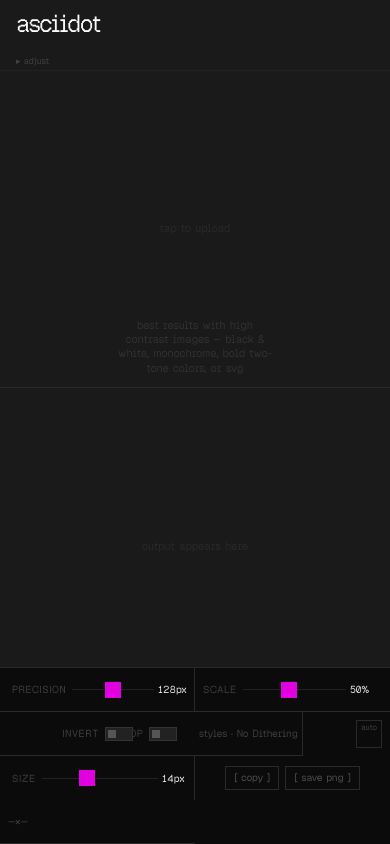
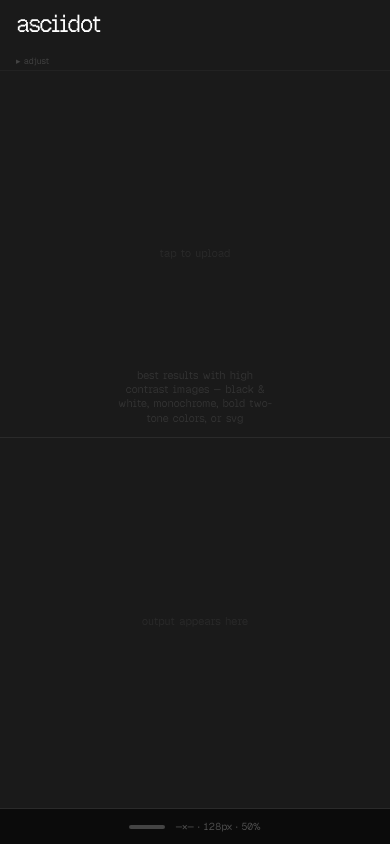
Before and after one commit to rblez/asciidot, a React (Vite) app: page / in a window 390 px wide. Built offline with nearby package versions, Linux system fonts and the light colour scheme.

Commit message:
v1.0.12: iOS/Android bottom sheet pattern for mobile controls

```diff
--- a/src/App.css
+++ b/src/App.css
@@ -510,6 +510,13 @@
   display: none;
 }
 
+/* Hide mobile sheet elements on desktop */
+.sheet-collapsed,
+.sheet-backdrop,
+.sheet-panel {
+  display: none;
+}
+
 /* ── Auto threshold button ── */
 .auto-btn {
   font-family: 'Geist Pixel', monospace;
@@ -670,7 +677,7 @@
   /* Split panels → stack */
   .preview-area {
     flex-direction: column;
-    padding-bottom: 140px;
+    padding-bottom: 40px;
   }
   .box {
     width: 100%;
@@ -682,171 +689,180 @@
     border-bottom: 1px solid #2a2a2a;
   }
 
-  /* ── Settings as fixed floating nav footer ── */
+  /* Hide desktop settings bar on mobile */
   .settings {
+    display: none;
+  }
+
+  /* ── Bottom sheet collapsed bar ── */
+  .sheet-collapsed {
     position: fixed;
     bottom: 0;
     left: 0;
     right: 0;
     z-index: 10;
-    height: auto;
-    min-height: auto;
-    padding: 0;
-    flex-wrap: wrap;
-    gap: 0;
-    border-top: 1px solid #2a2a2a;
+    height: 36px;
+    display: flex;
+    align-items: center;
+    justify-content: center;
+    gap: 10px;
     background: rgba(10, 10, 10, 0.92);
     -webkit-backdrop-filter: blur(8px);
     backdrop-filter: blur(8px);
-    display: grid;
-    grid-template-columns: 1fr 1fr;
-    grid-template-rows: 44px 44px 44px;
-    align-items: stretch;
-    justify-content: stretch;
+    border-top: 1px solid #2a2a2a;
+    cursor: pointer;
+  }
+  .sheet-handle {
+    display: block;
+    width: 36px;
+    height: 4px;
+    border-radius: 2px;
+    background: #444;
+    flex-shrink: 0;
+  }
+  .sheet-preview {
+    font-family: 'Geist Pixel', monospace;
+    font-size: 10px;
+    color: #555;
+    line-height: 1;
+    user-select: none;
   }
 
-  /* Hide mobile extras on desktop */
-  .mobile-auto {
-    display: none;
+  /* ── Sheet backdrop ── */
+  .sheet-backdrop {
+    position: fixed;
+    inset: 0;
+    background: rgba(0, 0, 0, 0.4);
+    z-index: 20;
+    opacity: 0;
+    pointer-events: none;
+    transition: opacity 0.25s;
   }
-  .mobile-actions {
-    display: none;
-  }
-  /* On mobile show them */
-  .mobile-auto {
-    display: flex;
-  }
-  .mobile-actions {
-    display: flex;
+  .sheet-backdrop.open {
+    opacity: 1;
+    pointer-events: auto;
   }
 
-  .settings > .setting-group {
-    margin: 0;
-    padding: 0 8px;
-    height: 44px;
+  /* ── Expanded sheet panel ── */
+  .sheet-panel {
+    position: fixed;
+    bottom: 0;
+    left: 0;
+    right: 0;
+    z-index: 21;
+    background: #1a1a1a;
+    border-top: 1px solid #2a2a2a;
+    max-height: 65vh;
+    overflow-y: auto;
+    transform: translateY(100%);
+    transition: transform 0.3s cubic-bezier(0.32, 0.72, 0, 1);
+    will-change: transform;
+  }
+  .sheet-panel.open {
+    transform: translateY(0);
+  }
+
+  .sheet-header {
     display: flex;
     align-items: center;
-    gap: 4px;
-    border-bottom: 1px solid #2a2a2a;
-    box-sizing: border-box;
+    justify-content: space-between;
+    padding: 8px 16px;
+    border-bottom: 1px solid #222;
+    position: sticky;
+    top: 0;
+    background: #1a1a1a;
+    z-index: 1;
   }
-  .settings > .setting-group:last-of-type {
-    display: none;
+  .sheet-header .sheet-handle {
+    margin: 0 auto;
+    position: absolute;
+    left: 50%;
+    transform: translateX(-50%);
+    top: 8px;
+  }
+  .sheet-title {
+    font-family: 'Geist Pixel', monospace;
+    font-size: 11px;
+    color: #555;
+    text-transform: uppercase;
+    letter-spacing: 0.08em;
+    line-height: 1;
+    visibility: hidden;
+  }
+  .sheet-close {
+    font-family: 'Geist Pixel', monospace;
+    font-size: 14px;
+    color: #555;
+    background: none;
+    border: none;
+    cursor: pointer;
+    line-height: 1;
+    padding: 4px 8px;
+    margin-left: auto;
+  }
+  .sheet-close:hover {
+    color: #e000e0;
   }
 
-  .setting-group + .setting-group::before {
-    display: none;
+  .sheet-body {
+    padding: 4px 0 20px;
   }
 
-  /* Row 1 col 1: Precision */
-  .settings > .setting-group:nth-of-type(1) {
-    grid-column: 1;
-    grid-row: 1;
-    padding: 0 8px 0 12px;
-    border-right: 1px solid #2a2a2a;
+  .sheet-row {
+    display: flex;
+    align-items: center;
+    padding: 10px 16px;
+    border-bottom: 1px solid #1a1a1a;
   }
-  .settings > .setting-group:nth-of-type(1) label {
-    display: block;
+  .sheet-row-label {
+    font-family: 'Geist Pixel', monospace;
     font-size: 10px;
     color: #444;
-    margin-right: 2px;
-    white-space: nowrap;
+    text-transform: uppercase;
+    letter-spacing: 0.05em;
+    min-width: 56px;
+    flex-shrink: 0;
   }
-  .settings > .setting-group:nth-of-type(1) .auto-btn {
-    display: none;
+  .sheet-row-control {
+    flex: 1;
+    display: flex;
+    align-items: center;
+    gap: 8px;
   }
-  .settings > .setting-group:nth-of-type(1) input {
-    width: 100%;
+  .sheet-row-control input[type="range"] {
+    -webkit-appearance: none;
+    appearance: none;
+    flex: 1;
+    height: 1px;
+    background: #222;
+    border: none;
+    outline: none;
+    cursor: pointer;
+    margin: 0;
   }
-  .settings > .setting-group:nth-of-type(1) .setting-value {
+  .sheet-row-control input[type="range"]::-webkit-slider-thumb {
+    -webkit-appearance: none;
+    appearance: none;
+    width: 16px;
+    height: 16px;
+    background: #e000e0;
+    cursor: pointer;
+    border: none;
+  }
+  .sheet-row-control input[type="range"]::-moz-range-thumb {
+    width: 16px;
+    height: 16px;
+    background: #e000e0;
+    cursor: pointer;
+    border: none;
+  }
+  .sheet-row-control .setting-value {
     font-size: 10px;
     color: #fff;
-    min-width: 28px;
+    min-width: 32px;
+    font-family: 'Geist Pixel', monospace;
   }
-
-  /* Row 1 col 2: Scale */
-  .settings > .setting-group:nth-of-type(2) {
-    grid-column: 2;
-    grid-row: 1;
-    padding: 0 12px 0 8px;
-  }
-  .settings > .setting-group:nth-of-type(2) label {
-    display: block;
-    font-size: 10px;
-    color: #444;
-    margin-right: 2px;
-    white-space: nowrap;
-  }
-  .settings > .setting-group:nth-of-type(2) input {
-    width: 100%;
-  }
-  .settings > .setting-group:nth-of-type(2) .setting-value {
-    font-size: 10px;
-    color: #fff;
-    min-width: 28px;
-  }
-
-  /* Row 2: toggles + styles + auto (span both columns) */
-  .settings > .setting-group:nth-of-type(3),
-  .settings > .setting-group:nth-of-type(4),
-  .settings > .setting-group:nth-of-type(6) {
-    grid-row: 2;
-    border-bottom: 1px solid #2a2a2a;
-    border-right: none;
-    justify-content: center;
-    gap: 6px;
-    padding: 0 4px;
-  }
-  .settings > .setting-group:nth-of-type(3) {
-    grid-column: 1;
-  }
-  .settings > .setting-group:nth-of-type(4) {
-    grid-column: 1;
-    margin-left: 50%;
-  }
-  .settings > .setting-group:nth-of-type(6) {
-    grid-column: 2;
-    margin-right: auto;
-    border-right: 1px solid #2a2a2a;
-  }
-
-  .settings > .setting-group:nth-of-type(3) label,
-  .settings > .setting-group:nth-of-type(4) label {
-    font-size: 10px;
-    color: #444;
-    white-space: nowrap;
-  }
-  .settings > .setting-group:nth-of-type(3) .toggle,
-  .settings > .setting-group:nth-of-type(4) .toggle {
-    width: 28px;
-    height: 14px;
-    flex-shrink: 0;
-  }
-  .settings > .setting-group:nth-of-type(3) .toggle-slider::before,
-  .settings > .setting-group:nth-of-type(4) .toggle-slider::before {
-    width: 8px;
-    height: 8px;
-    left: 2px;
-    bottom: 2px;
-  }
-  .settings > .setting-group:nth-of-type(3) input:checked + .toggle-slider::before,
-  .settings > .setting-group:nth-of-type(4) input:checked + .toggle-slider::before {
-    transform: translateX(13px);
-  }
-
-  .settings > .setting-group:nth-of-type(6) .style-trigger {
-    font-size: 10px;
-    min-height: auto;
-    width: auto;
-  }
-
-  /* auto button in row 2 */
-  .mobile-auto {
-    grid-row: 2;
-    grid-column: 2;
-    justify-self: end;
-    align-self: center;
-    margin-right: 8px;
+  .sheet-row-control .auto-btn {
     font-size: 10px;
     padding: 2px 8px;
     font-family: 'Geist Pixel', monospace;
@@ -855,79 +871,71 @@
     border: 1px solid #2a2a2a;
     cursor: pointer;
     line-height: 1.4;
-    height: 28px;
+    flex-shrink: 0;
   }
-  .mobile-auto:hover {
+  .sheet-row-control .auto-btn:hover {
     border-color: #e000e0;
     color: #e000e0;
   }
 
-  /* Row 3: Size slider + actions (span both columns) */
-  .settings > .setting-group:nth-of-type(5) {
-    grid-column: 1;
-    grid-row: 3;
-    border-bottom: none;
-    border-right: 1px solid #2a2a2a;
-    padding: 0 8px 0 12px;
+  /* Toggles row */
+  .sheet-toggles {
+    display: flex;
+    padding: 6px 16px;
+    border-bottom: 1px solid #1a1a1a;
+    gap: 24px;
   }
-  .settings > .setting-group:nth-of-type(5) label {
-    display: block;
+  .sheet-toggle-row {
+    display: flex;
+    align-items: center;
+    gap: 8px;
+  }
+  .sheet-toggle-label {
+    font-family: 'Geist Pixel', monospace;
     font-size: 10px;
     color: #444;
-    margin-right: 2px;
-    white-space: nowrap;
-  }
-  .settings > .setting-group:nth-of-type(5) input {
-    width: 100%;
-  }
-  .settings > .setting-group:nth-of-type(5) .setting-value {
-    font-size: 10px;
-    color: #fff;
-    min-width: 24px;
+    text-transform: uppercase;
+    letter-spacing: 0.05em;
   }
 
-  .mobile-actions {
-    grid-column: 2;
-    grid-row: 3;
-    display: flex;
-    align-items: center;
-    justify-content: center;
-    gap: 6px;
-    padding: 0 8px;
-    border-bottom: none;
+  /* Style trigger in sheet */
+  .sheet-row .style-trigger {
+    font-family: 'Geist Pixel', monospace;
+    font-size: 11px;
+    color: #555;
+    background: none;
+    border: 1px solid #2a2a2a;
+    padding: 6px 16px;
+    cursor: pointer;
+    line-height: 1;
+    transition: border-color 0.15s, color 0.15s;
   }
-  .mobile-actions .copy-btn {
-    font-size: 10px;
-    padding: 4px 8px;
-    border: 1px solid #2a2a2a;
-    background: none;
-    color: #555;
-    font-family: 'Geist Pixel', monospace;
-    cursor: pointer;
-    line-height: 1.4;
-    white-space: nowrap;
-  }
-  .mobile-actions .copy-btn:hover {
+  .sheet-row .style-trigger:hover {
     border-color: #e000e0;
     color: #e000e0;
   }
-  .mobile-actions .save-png-btn {
-    margin-left: 0;
+
+  /* Actions row */
+  .sheet-actions {
+    display: flex;
+    gap: 8px;
+    padding: 12px 16px;
+    justify-content: center;
   }
-
-  /* Hide desktop auto button on mobile */
-  .setting-group:nth-of-type(1) .auto-btn {
-    display: none;
+  .sheet-actions .copy-btn {
+    font-family: 'Geist Pixel', monospace;
+    font-size: 11px;
+    color: #555;
+    background: none;
+    border: 1px solid #2a2a2a;
+    padding: 8px 14px;
+    cursor: pointer;
+    line-height: 1;
+    transition: border-color 0.15s, color 0.15s;
   }
-
-  /* Mobile slider thumbs */
-  .settings input[type="range"]::-webkit-slider-thumb {
-    width: 16px;
-    height: 16px;
-  }
-  .settings input[type="range"]::-moz-range-thumb {
-    width: 16px;
-    height: 16px;
+  .sheet-actions .copy-btn:hover {
+    border-color: #e000e0;
+    color: #e000e0;
   }
 
   /* ── Output toolbar ── */
@@ -981,12 +989,6 @@
     width: 80px;
   }
 
-  /* ── Mobile: auto button ── */
-  .auto-btn {
-    font-size: 0.5rem;
-    padding: 1px 4px;
-  }
-
   /* ── Mobile: history strip ── */
   .history-strip {
     height: 32px;
--- a/src/components/Settings.jsx
+++ b/src/components/Settings.jsx
@@ -9,7 +9,18 @@ const STYLES = [
 
 export default function Settings({ settings, onChange, onAutoThreshold, onCopy, onSavePng }) {
   const [modalOpen, setModalOpen] = useState(false);
+  const [sheetOpen, setSheetOpen] = useState(false);
+  const [isMobile, setIsMobile] = useState(false);
   const modalRef = useRef(null);
+  const sheetRef = useRef(null);
+
+  useEffect(() => {
+    const mq = window.matchMedia('(max-width: 768px)');
+    setIsMobile(mq.matches);
+    const handler = (e) => setIsMobile(e.matches);
+    mq.addEventListener('change', handler);
+    return () => mq.removeEventListener('change', handler);
+  }, []);
 
   const handleChange = (key, value) => {
     onChange({ ...settings, [key]: value });
@@ -31,9 +42,20 @@ export default function Settings({ settings, onChange, onAutoThreshold, onCopy,
     return () => document.removeEventListener('keydown', handleKey);
   }, [modalOpen]);
 
+  useEffect(() => {
+    if (!sheetOpen) return;
+    const handleKey = (e) => {
+      if (e.key === 'Escape') setSheetOpen(false);
+    };
+    document.addEventListener('keydown', handleKey);
+    return () => document.removeEventListener('keydown', handleKey);
+  }, [sheetOpen]);
+
   const precision = settings.precision;
   const pxVal = Math.round((1 - precision) * 255);
 
+  // Desktop: flat bar
+  if (!isMobile) {
     return (
       <>
         <div className="settings">
@@ -112,19 +134,12 @@ export default function Settings({ settings, onChange, onAutoThreshold, onCopy,
             </button>
           </div>
 
-        <button className="auto-btn mobile-auto" onClick={onAutoThreshold}>auto</button>
-
           <div className="setting-group">
             <span className="dimensions-label">
               {settings.dimensions
                 ? `${settings.dimensions.cols}×${settings.dimensions.rows}`
                 : '—×—'}
             </span>
-        </div>
-
-        <div className="mobile-actions">
-          <button className="copy-btn" onClick={() => onCopy && onCopy('mono')}>[ copy ]</button>
-          <button className="copy-btn save-png-btn" onClick={onSavePng}>[ save png ]</button>
           </div>
         </div>
 
@@ -148,3 +163,145 @@ export default function Settings({ settings, onChange, onAutoThreshold, onCopy,
       </>
     );
   }
+
+  // Mobile: bottom sheet
+  return (
+    <>
+      {/* Collapsed bar */}
+      <div className="sheet-collapsed" onClick={() => setSheetOpen(true)}>
+        <span className="sheet-handle" />
+        <span className="sheet-preview">
+          {settings.dimensions
+            ? `${settings.dimensions.cols}×${settings.dimensions.rows}`
+            : '—×—'} · {pxVal}px · {(settings.scale * 100).toFixed(0)}%
+        </span>
+      </div>
+
+      {/* Expanded sheet */}
+      <div className={`sheet-backdrop${sheetOpen ? ' open' : ''}`} onClick={() => setSheetOpen(false)} />
+      <div className={`sheet-panel${sheetOpen ? ' open' : ''}`} ref={sheetRef}>
+        <div className="sheet-header">
+          <span className="sheet-handle" />
+          <span className="sheet-title">settings</span>
+          <button className="sheet-close" onClick={() => setSheetOpen(false)}>✕</button>
+        </div>
+
+        <div className="sheet-body">
+          {/* Precision */}
+          <div className="sheet-row">
+            <div className="sheet-row-label">Precision</div>
+            <div className="sheet-row-control">
+              <input
+                id="precision-m"
+                type="range"
+                min="0.05"
+                max="0.95"
+                step="0.05"
+                value={precision}
+                onChange={(e) => handleChange('precision', parseFloat(e.target.value))}
+              />
+              <span className="setting-value">{pxVal}px</span>
+              <button className="auto-btn" onClick={onAutoThreshold}>auto</button>
+            </div>
+          </div>
+
+          {/* Scale */}
+          <div className="sheet-row">
+            <div className="sheet-row-label">Scale</div>
+            <div className="sheet-row-control">
+              <input
+                id="scale-m"
+                type="range"
+                min="0.1"
+                max="1"
+                step="0.05"
+                value={settings.scale}
+                onChange={(e) => handleChange('scale', parseFloat(e.target.value))}
+              />
+              <span className="setting-value">{(settings.scale * 100).toFixed(0)}%</span>
+            </div>
+          </div>
+
+          {/* Size */}
+          <div className="sheet-row">
+            <div className="sheet-row-label">Size</div>
+            <div className="sheet-row-control">
+              <input
+                id="fontSize-m"
+                type="range"
+                min="8"
+                max="24"
+                step="1"
+                value={settings.fontSize}
+                onChange={(e) => handleChange('fontSize', parseInt(e.target.value))}
+              />
+              <span className="setting-value">{settings.fontSize}px</span>
+            </div>
+          </div>
+
+          {/* Toggles */}
+          <div className="sheet-toggles">
+            <div className="sheet-toggle-row">
+              <span className="sheet-toggle-label">Invert</span>
+              <label className="toggle">
+                <input
+                  type="checkbox"
+                  checked={settings.invert}
+                  onChange={(e) => handleChange('invert', e.target.checked)}
+                />
+                <span className="toggle-slider" />
+              </label>
+            </div>
+            <div className="sheet-toggle-row">
+              <span className="sheet-toggle-label">Crop</span>
+              <label className="toggle">
+                <input
+                  type="checkbox"
+                  checked={settings.crop}
+                  onChange={(e) => handleChange('crop', e.target.checked)}
+                />
+                <span className="toggle-slider" />
+              </label>
+            </div>
+          </div>
+
+          {/* Style trigger */}
+          <div className="sheet-row">
+            <div className="sheet-row-label">Style</div>
+            <div className="sheet-row-control">
+              <button className="style-trigger" onClick={() => setModalOpen(true)}>
+                {currentLabel}
+              </button>
+            </div>
+          </div>
+
+          {/* Actions */}
+          <div className="sheet-actions">
+            <button className="copy-btn" onClick={() => { onCopy && onCopy('mono'); setSheetOpen(false); }}>[ copy ]</button>
+            <button className="copy-btn" onClick={() => { onCopy && onCopy('sans'); setSheetOpen(false); }}>[ copy sans ]</button>
+            <button className="copy-btn" onClick={() => { onSavePng && onSavePng(); setSheetOpen(false); }}>[ save png ]</button>
+          </div>
+        </div>
+      </div>
+
+      {/* Style modal (same as desktop) */}
+      {modalOpen && (
+        <div className="modal-backdrop" onClick={() => setModalOpen(false)}>
+          <div className="modal-box" ref={modalRef} onClick={(e) => e.stopPropagation()}>
+            <div className="modal-title">select style</div>
+            {STYLES.map((s) => (
+              <div
+                key={s.key}
+                className={`modal-option${settings.style === s.key ? ' selected' : ''}`}
+                onClick={() => selectStyle(s.key)}
+              >
+                <span className="modal-option-name">{s.label}</span>
+                <span className="modal-option-desc">{s.desc}</span>
+              </div>
+            ))}
+          </div>
+        </div>
+      )}
+    </>
+  );
+}
```
Lines whose indentation alone changed are shown as unchanged.
